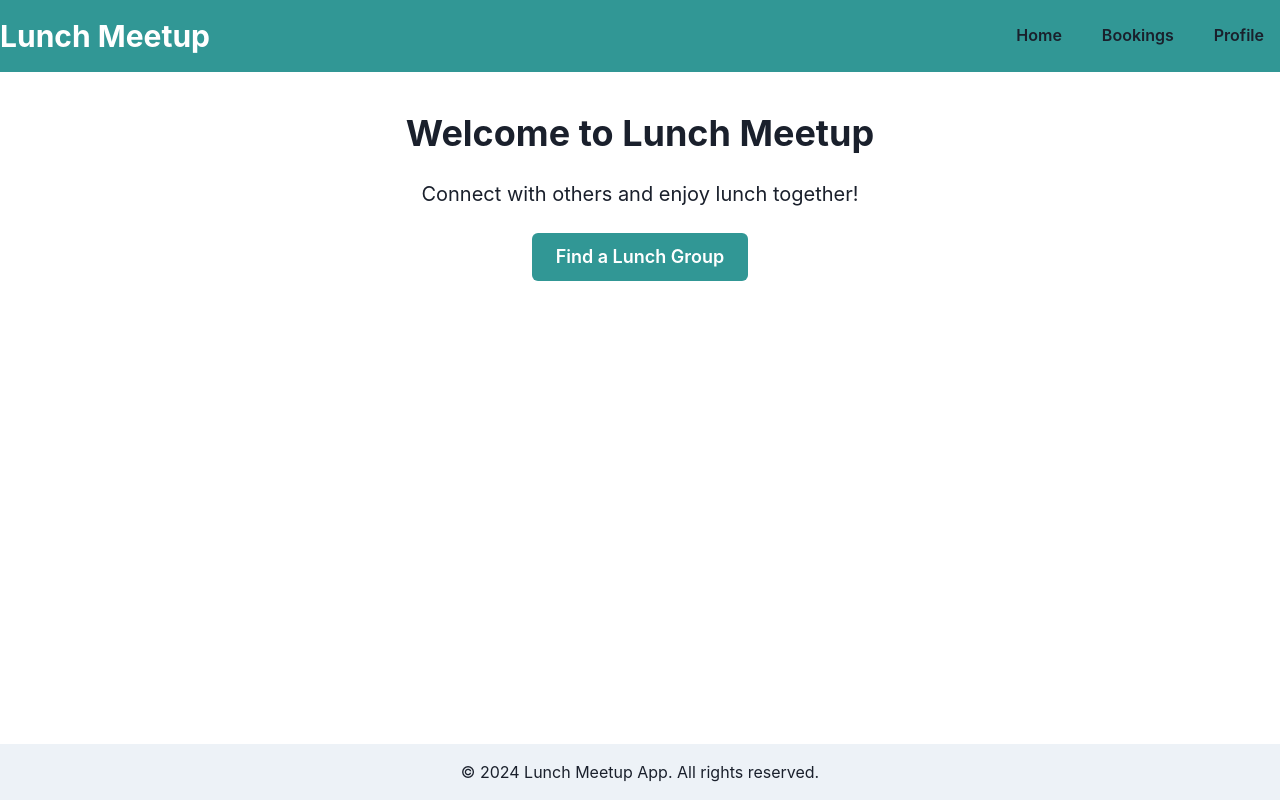
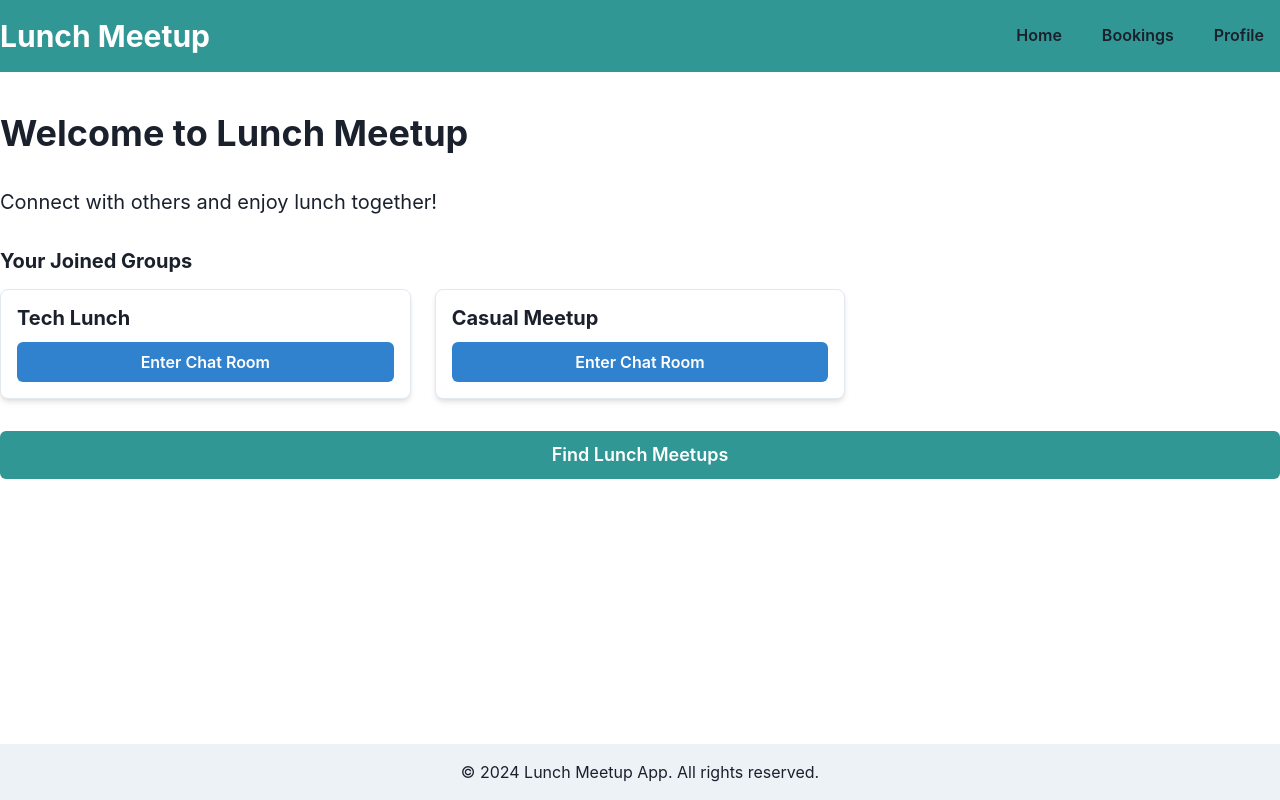
Before and after one commit to GoldenLin9/LunchBuddies, a React (Create React App) app in the folder frontend/: page / in a window 1280 px wide. Built offline with nearby package versions, Linux system fonts and the light colour scheme.

Commit message:
fixed create new bookings, added enter chat room

```diff
--- a/frontend/src/components/BookingCard.js
+++ b/frontend/src/components/BookingCard.js
@@ -1,13 +1,13 @@
 // src/components/BookingCard.js
-import React from 'react';
+import React, { useState } from 'react';
 import { Box, Heading, Text, Button, useToast, VStack, HStack, Badge, Avatar, AvatarGroup } from '@chakra-ui/react';
-import { Link } from 'react-router-dom';
 
 const BookingCard = ({ id, title, location, time, date, participants, description }) => {
+  const [isJoined, setIsJoined] = useState(false);
   const toast = useToast();
 
   const handleJoin = () => {
-    console.log('Joining group:', title);
+    setIsJoined(true);
     toast({
       title: "Joined group",
       description: `You've successfully joined ${title}`,
@@ -15,6 +15,7 @@ const BookingCard = ({ id, title, location, time, date, participants, descriptio
       duration: 3000,
       isClosable: true,
     });
+    // Here you would typically send a request to your backend to join the group
   };
 
   return (
@@ -35,10 +36,13 @@ const BookingCard = ({ id, title, location, time, date, participants, descriptio
             ))}
           </AvatarGroup>
         </Box>
-        <HStack>
-          <Button colorScheme="teal" onClick={handleJoin} flex={1}>Join</Button>
-          <Button as={Link} to={`/chat/${id}`} colorScheme="blue" flex={1}>Chat Room</Button>
-        </HStack>
+        <Button
+          colorScheme={isJoined ? "green" : "teal"}
+          onClick={handleJoin}
+          isDisabled={isJoined}
+        >
+          {isJoined ? "Joined" : "Join"}
+        </Button>
       </VStack>
     </Box>
   );
--- a/frontend/src/pages/Bookings.js
+++ b/frontend/src/pages/Bookings.js
@@ -1,6 +1,6 @@
 // src/pages/Bookings.js
 import React, { useState } from 'react';
-import { Box, VStack, Heading, SimpleGrid, Select, Input, HStack, Button, useToast } from '@chakra-ui/react';
+import { Box, VStack, Heading, SimpleGrid, Select, Input, HStack, Button, useToast, Stack  } from '@chakra-ui/react';
 import BookingCard from '../components/BookingCard';
 
 const Bookings = () => {
@@ -23,15 +23,30 @@ const Bookings = () => {
       <VStack spacing={8} align="stretch">
         <Heading>Lunch Meetups</Heading>
 
-        <HStack>
-          <Select placeholder="Filter by location" value={location} onChange={(e) => setLocation(e.target.value)}>
+        <Stack direction={["column", "column", "row"]} spacing={4}>
+          <Select
+            placeholder="Filter by location"
+            value={location}
+            onChange={(e) => setLocation(e.target.value)}
+          >
             <option value="Byte Cafe">Byte Cafe</option>
             <option value="Park Picnic Area">Park Picnic Area</option>
             <option value="Downtown Diner">Downtown Diner</option>
           </Select>
-          <Input type="date" value={date} onChange={(e) => setDate(e.target.value)} />
-          <Button colorScheme="teal" onClick={handleCreateBooking}>Create New Booking</Button>
-        </HStack>
+          <Input
+            type="date"
+            value={date}
+            onChange={(e) => setDate(e.target.value)}
+          />
+          <Button
+            colorScheme="teal"
+            onClick={handleCreateBooking}
+            width={["100%", "100%", "auto"]}
+            flexShrink={0}
+          >
+            Create New Booking
+          </Button>
+        </Stack>
 
         <SimpleGrid columns={[1, 2, 3]} spacing={6}>
           <BookingCard
--- a/frontend/src/pages/Home.js
+++ b/frontend/src/pages/Home.js
@@ -1,18 +1,49 @@
 // src/pages/Home.js
 import React from 'react';
-import { Box, Heading, Text, Button, VStack } from '@chakra-ui/react';
+import { Box, VStack, Heading, SimpleGrid, Text, Button } from '@chakra-ui/react';
 import { Link } from 'react-router-dom';
 
-const Home = () => (
-  <Box maxW="container.md" mx="auto" py={10}>
-    <VStack spacing={6}>
-      <Heading>Welcome to Lunch Meetup</Heading>
-      <Text fontSize="xl">Connect with others and enjoy lunch together!</Text>
-      <Button as={Link} to="/bookings" colorScheme="teal" size="lg">
-        Find a Lunch Group
-      </Button>
+const JoinedChatCard = ({ id, title }) => (
+  <Box borderWidth={1} borderRadius="lg" p={4} boxShadow="md" bg="white">
+    <VStack align="stretch" spacing={3}>
+      <Heading size="md">{title}</Heading>
+      <Button as={Link} to={`/chat/${id}`} colorScheme="blue">Enter Chat Room</Button>
     </VStack>
   </Box>
 );
 
+const Home = () => {
+  // This would typically come from your app's state management (e.g., Redux)
+  const joinedGroups = [
+    { id: 1, title: "Tech Lunch" },
+    { id: 2, title: "Casual Meetup" },
+  ];
+
+  return (
+    <Box maxW="container.xl" mx="auto" py={10}>
+      <VStack spacing={8} align="stretch">
+        <Heading>Welcome to Lunch Meetup</Heading>
+        <Text fontSize="xl">Connect with others and enjoy lunch together!</Text>
+
+        <Box>
+          <Heading size="md" mb={4}>Your Joined Groups</Heading>
+          {joinedGroups.length > 0 ? (
+            <SimpleGrid columns={[1, 2, 3]} spacing={6}>
+              {joinedGroups.map(group => (
+                <JoinedChatCard key={group.id} id={group.id} title={group.title} />
+              ))}
+            </SimpleGrid>
+          ) : (
+            <Text>You haven't joined any groups yet. Check out available meetups!</Text>
+          )}
+        </Box>
+
+        <Button as={Link} to="/bookings" colorScheme="teal" size="lg">
+          Find Lunch Meetups
+        </Button>
+      </VStack>
+    </Box>
+  );
+};
+
 export default Home;
```
Also changed, not shown: frontend/src/context/JoinedGroupsContext.js (added, +20 -0 lines).
